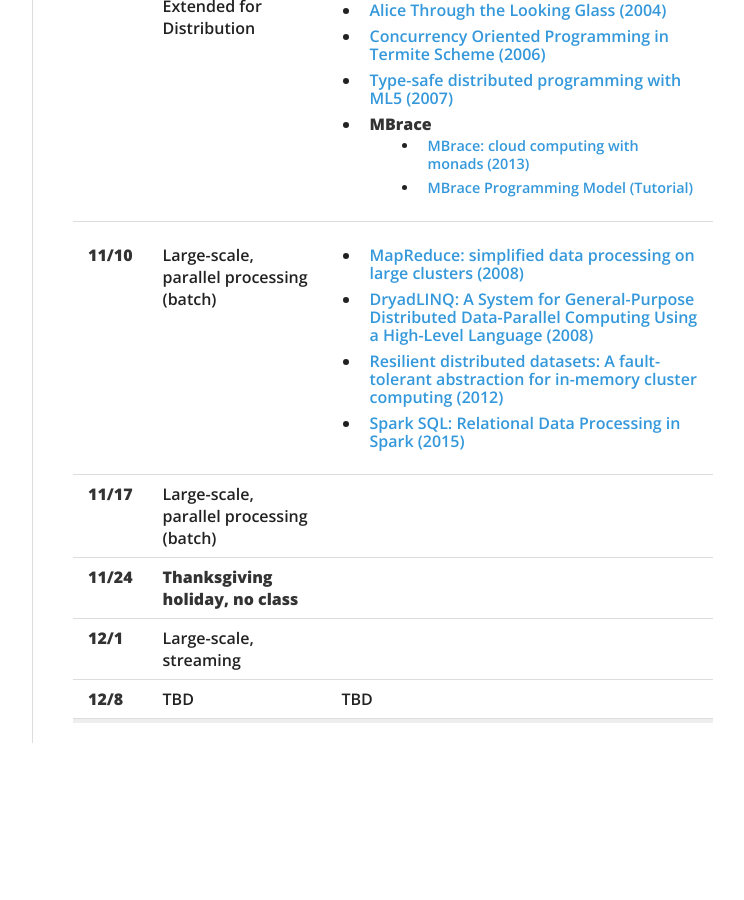
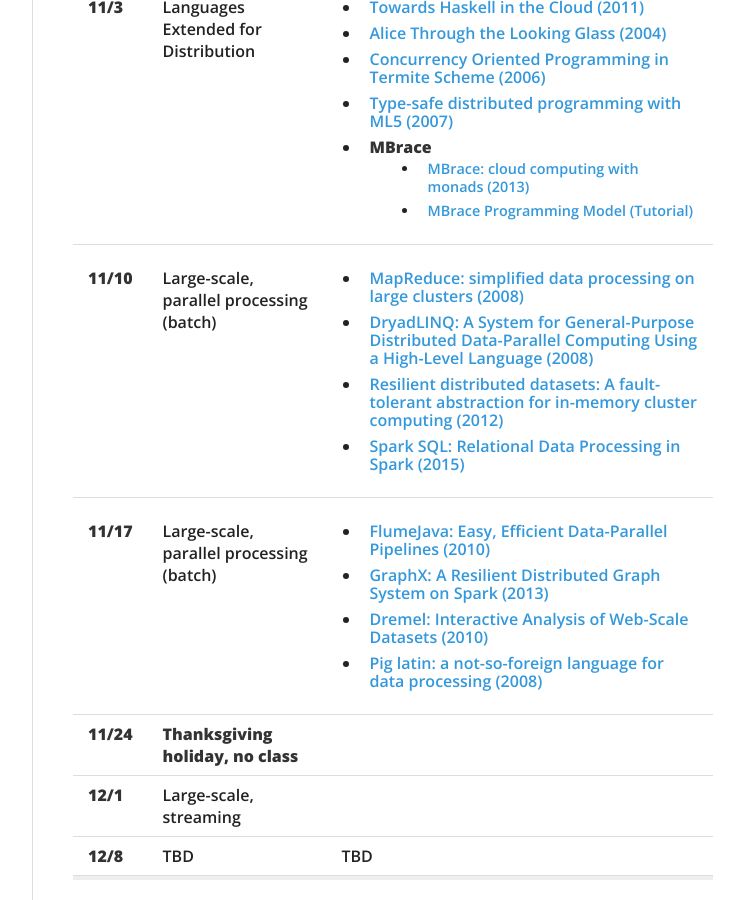
Before and after one commit to heathermiller/wwwcs7680, a Jekyll site: the page built from index.md, in a window 1280 px wide and 900 px high, scrolled down 3470 px. Shown: the whole window, without its empty margins (378-1122 px from the left). Built offline with Jekyll 4.4.1, drawn with Linux system fonts in a browser that asks for light colours; nearby versions of some CDN libraries; before the commit the page ends 4213 px from its top, so only the background shows below that; some of the changed text lies outside the part shown.

```diff
--- a/index.md
+++ b/index.md
@@ -204,7 +204,14 @@ You will be evaluated on:
     <tr>
       <td><strong>11/17</strong></td>
       <td>Large-scale, parallel processing (batch)</td>
-      <td></td>
+      <td>
+        <ul>
+          <li><a href="http://static.googleusercontent.com/media/research.google.com/en//pubs/archive/35650.pdf">FlumeJava: Easy, Efficient Data-Parallel Pipelines (2010)</a></li>
+          <li><a href="https://amplab.cs.berkeley.edu/wp-content/uploads/2013/05/grades-graphx_with_fonts.pdf">GraphX: A Resilient Distributed Graph System on Spark (2013)</a></li>
+          <li><a href="http://www.vldb.org/pvldb/vldb2010/papers/R29.pdf">Dremel: Interactive Analysis of Web-Scale Datasets (2010)</a></li>
+          <li><a href="http://www.dcs.bbk.ac.uk/~dell/teaching/cc/paper/sigmod08/p1099-olston.pdf">Pig latin: a not-so-foreign language for data processing (2008)</a></li>
+        </ul>
+      </td>
     </tr>
     <tr>
       <td><strong>11/24</strong></td>
```
Also changed, not shown: _posts/2016-11-14-paper-assignments-for-week-11.md (added, +27 -0 lines).
